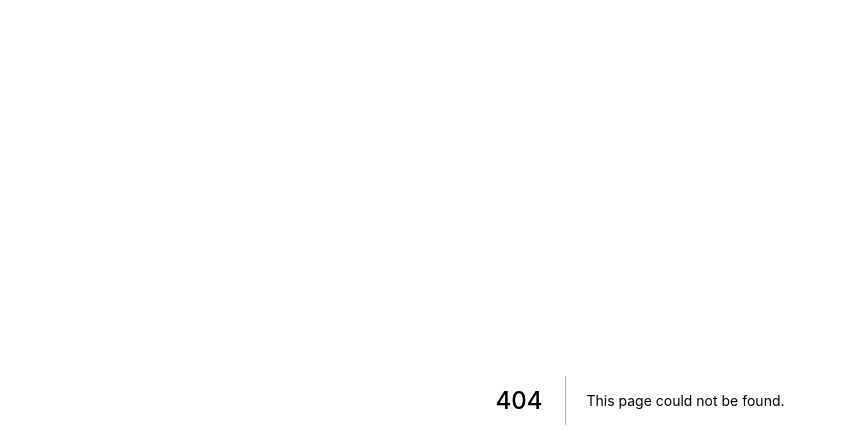
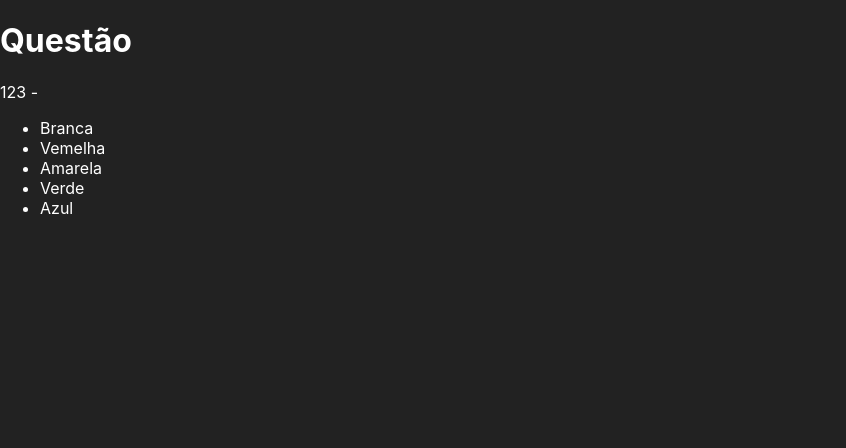
Before and after one commit to AbiezerSidonioJoseOdanacaJunior/next-basico, a Next.js app: page /questao in a window 1280 px wide. Before the commit this address had no page. Shown: the top 448 px of the page, without its empty margins (0-846 px from the left). Built offline with nearby package versions, Linux system fonts and the light colour scheme.

Commit message:
Integracao com API

```diff
--- /dev/null
+++ b/src/pages/api/questao/[id].js
@@ -0,0 +1,14 @@
+export default function questao(req, res) {
+    if ( req.method === "GET") {
+        const id = req.query.id
+        res.status(200).json({
+            id,
+            enuciado: 'Qual sua cor perferida?',
+            respostas: [
+                'Branca', 'Vemelha', 'Amarela', 'Verde', 'Azul'
+            ]
+        })
+    }else {
+        res.status(405).send()
+    }
+}
--- /dev/null
+++ b/src/pages/questao.jsx
@@ -0,0 +1,32 @@
+import { useEffect, useState } from "react"
+
+export default function Questao() {
+    const [questao, setQuestao] = useState(null)
+
+    useEffect(() => {
+        fetch('http://localhost:3000/api/questao/123')
+            .then(resp => resp.json())
+            .then(setQuestao)
+    }, [])
+
+    function renderizarRespostas() {
+        if(questao) {
+            return questao.respostas.map((resp, i) => {
+                return <li key={i}>{resp}</li>
+            })
+        }
+        return false
+    }
+
+    return (
+        <div>
+            <h1>Questão</h1>
+            <div>
+                <span>{questao?.id} - {questao?.enunciado}</span>
+                <ul>
+                    {renderizarRespostas()}
+                </ul>
+            </div>
+        </div>
+    )
+}
```
